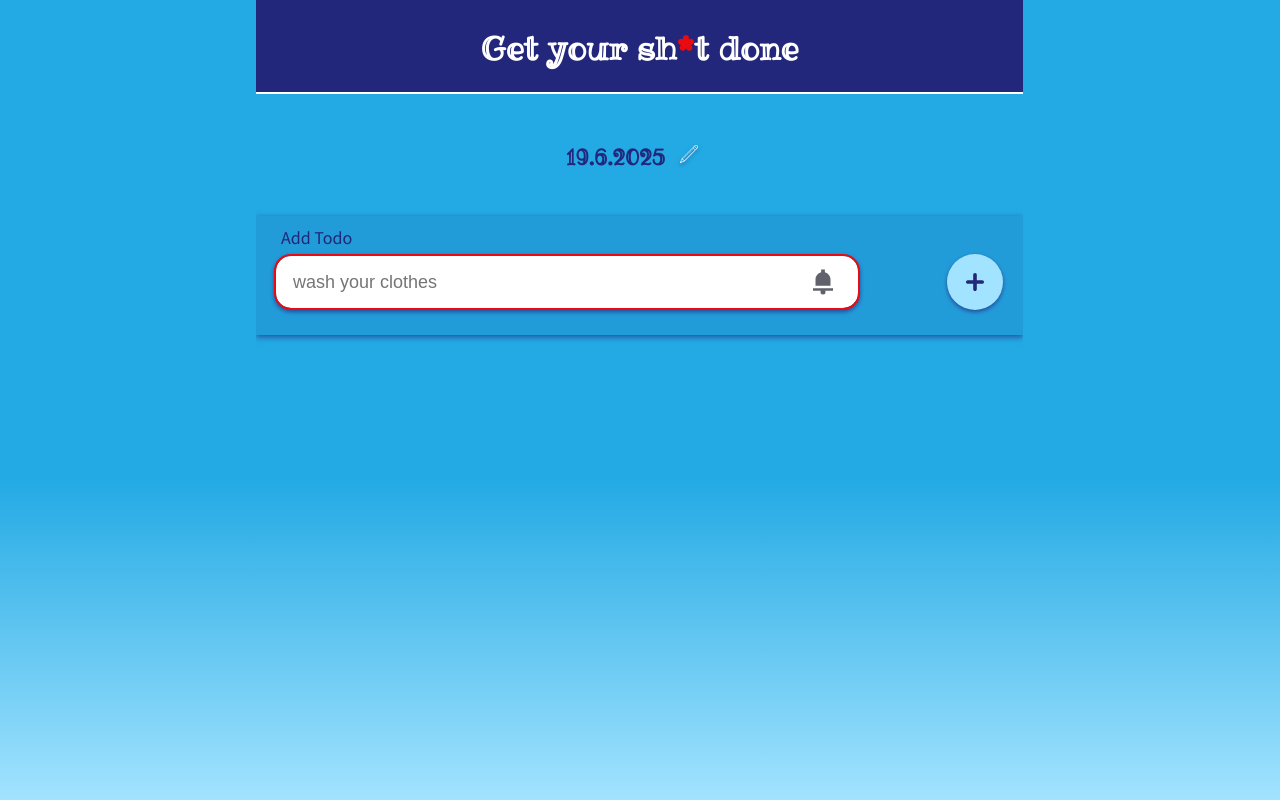
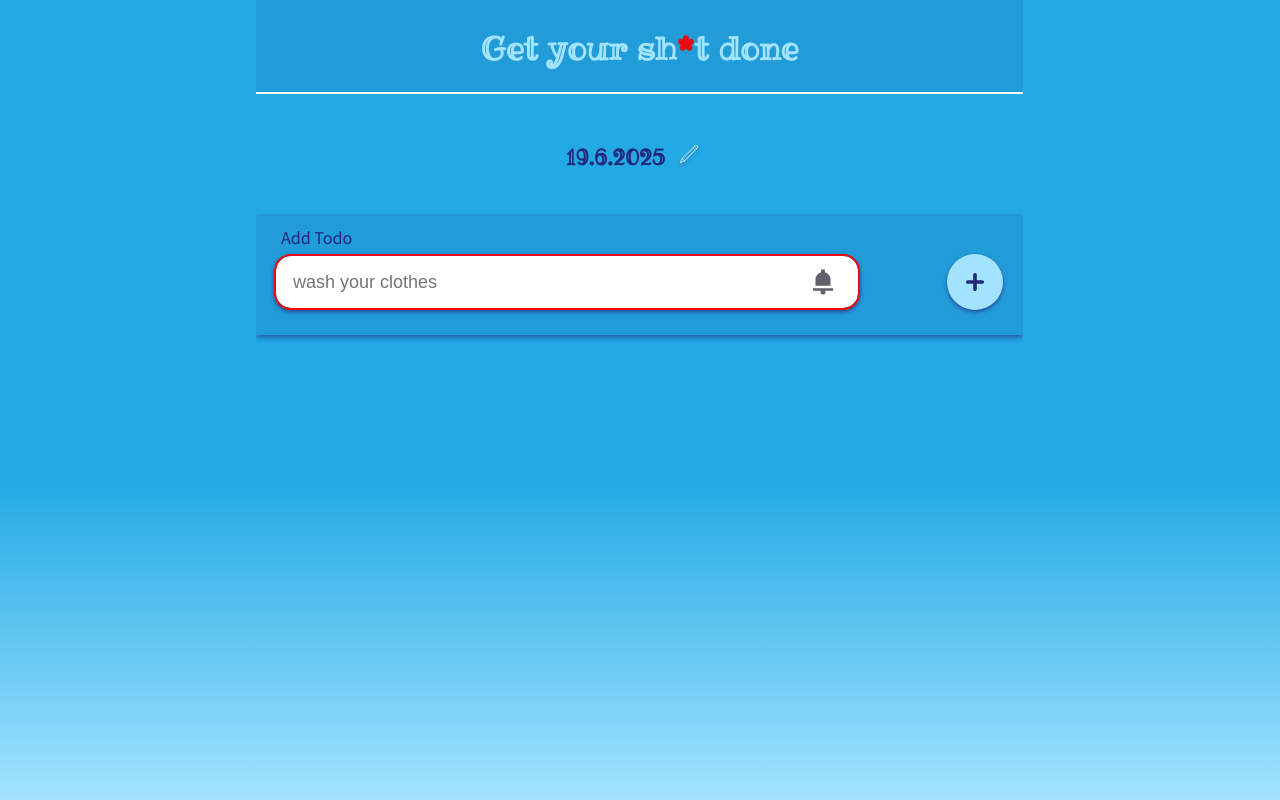
Before and after one commit to katja-roehlig/TODO-List-React, a React (Vite) app: page / in a window 1280 px wide. Built offline with nearby package versions, Linux system fonts and the light colour scheme.

Commit message:
change header

```diff
--- a/src/App.css
+++ b/src/App.css
@@ -9,7 +9,7 @@
 
 h1 {
   padding-block: 1.5rem 1rem;
-  background-color: var(--primary-color);
+  background-color: var(--primary-color-transparent);
   text-align: center;
   width: 100%;
   border-bottom: 2px solid /* var(--accent-color) */ #fff;
--- a/src/App.tsx
+++ b/src/App.tsx
@@ -38,9 +38,11 @@ function App() {
 
   return (
     <>
-      <h1>
-        Get your sh<span className="star">*</span>t done
-      </h1>
+      <header>
+        <h1>
+          Get your sh<span className="star">*</span>t done
+        </h1>
+      </header>
 
       <TodoListName listName={listName} setListName={setListName} date={date} />
 
--- a/src/index.css
+++ b/src/index.css
@@ -54,7 +54,9 @@ body {
 
 h1 {
   font-family: "RibeyeMarrow";
-  color: /* var(--heading-color); */ #ffffff;
+  color: /* var(--heading-color); */ /* var(--secondary-color-dark); */ var(
+    --bg-color-light
+  );
   font-size: 3.2rem;
   line-height: 2.1;
   margin-top: 0;
```
